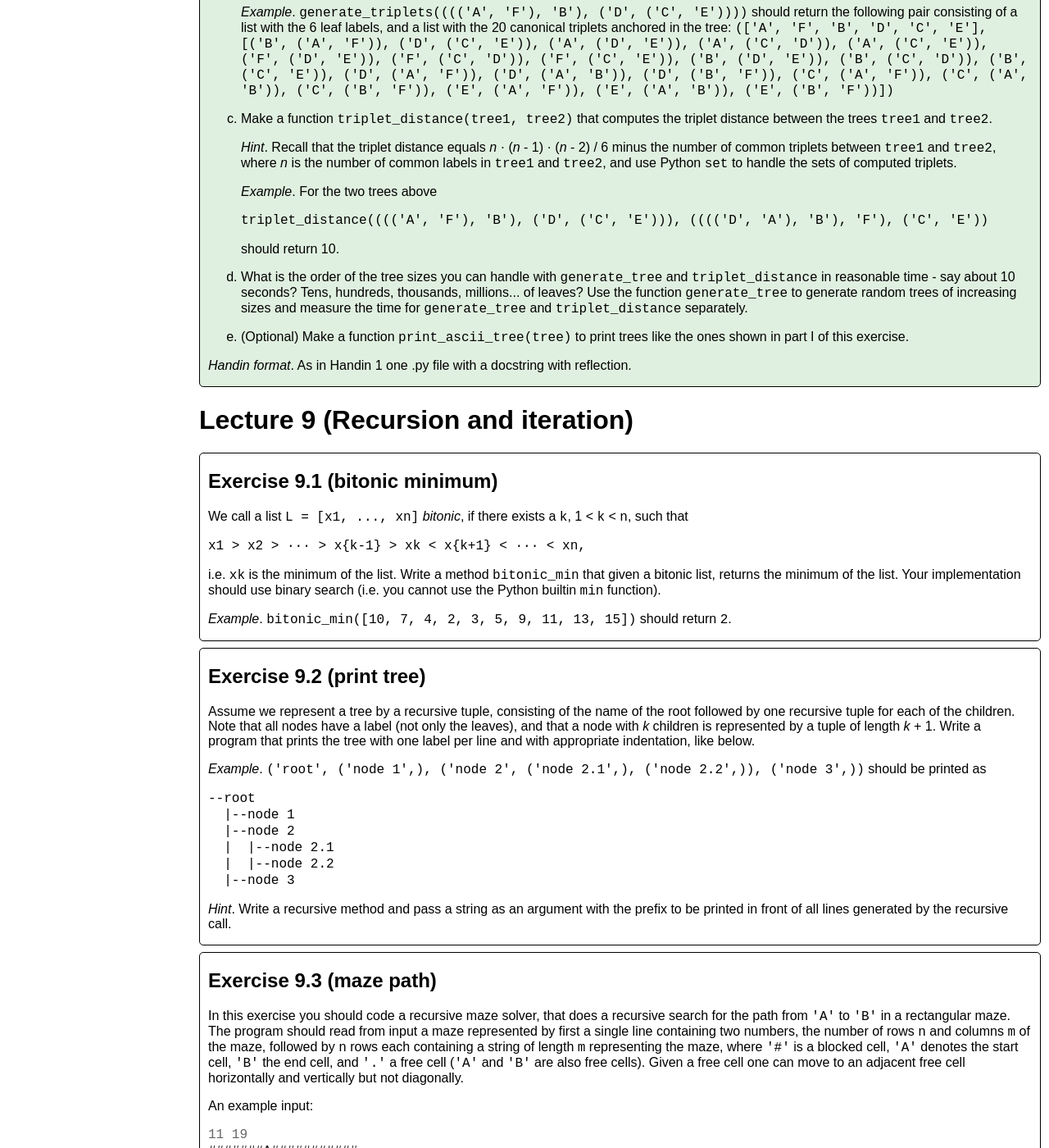
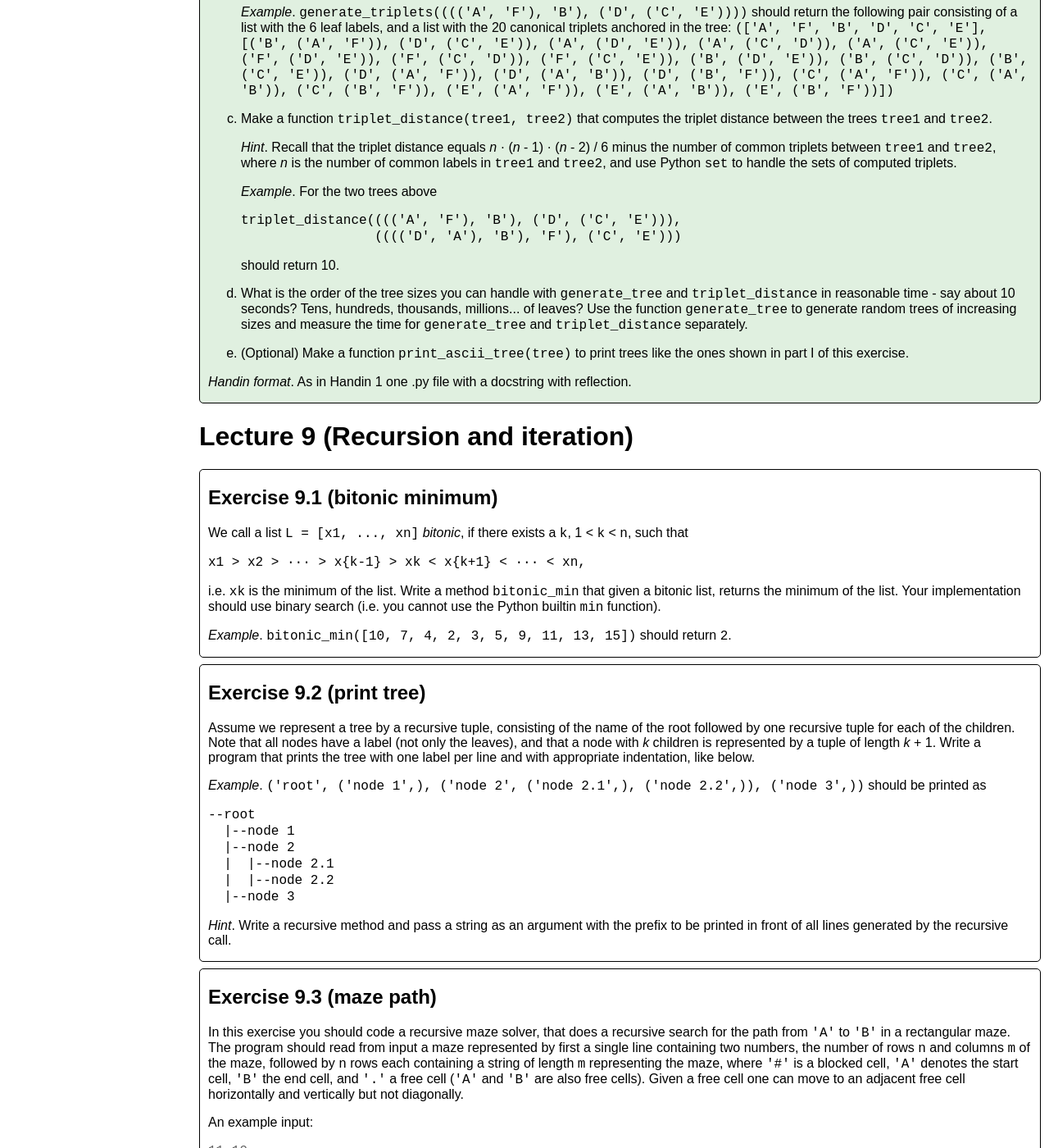
Before and after one commit to gsbrodal/gsbrodal.github.io, a Jekyll site: the page built from ipsa/exercises.html, in a window 1280 px wide and 1400 px high, scrolled down 14802 px. Shown: the whole window at 82% size. Built offline with Jekyll 4.4.1, drawn with Linux system fonts in a browser that asks for light colours.

Commit message:
line wrap in exercises

```diff
--- a/ipsa/exercises.html
+++ b/ipsa/exercises.html
@@ -641,7 +641,8 @@ Right: (&#39;A&#39;, (&#39;G&#39;, ((&#39;E&#39;, &#39;F&#39;), ((&#39;B&#39;, &
 <p>Make a function <code>triplet_distance(tree1, tree2)</code> that computes the triplet distance between the trees <code>tree1</code> and <code>tree2</code>.</p>
 <p><em>Hint</em>. Recall that the triplet distance equals <em>n</em> · (<em>n</em> - 1) · (<em>n</em> - 2) / 6 minus the number of common triplets between <code>tree1</code> and <code>tree2</code>, where <em>n</em> is the number of common labels in <code>tree1</code> and <code>tree2</code>, and use Python <code>set</code> to handle the sets of computed triplets.</p>
 <p><em>Example</em>. For the two trees above</p>
-<div class="codehilite"><pre><span></span><code>triplet_distance((((&#39;A&#39;, &#39;F&#39;), &#39;B&#39;), (&#39;D&#39;, (&#39;C&#39;, &#39;E&#39;))), ((((&#39;D&#39;, &#39;A&#39;), &#39;B&#39;), &#39;F&#39;), (&#39;C&#39;, &#39;E&#39;))
+<div class="codehilite"><pre><span></span><code>triplet_distance((((&#39;A&#39;, &#39;F&#39;), &#39;B&#39;), (&#39;D&#39;, (&#39;C&#39;, &#39;E&#39;))),
+                 ((((&#39;D&#39;, &#39;A&#39;), &#39;B&#39;), &#39;F&#39;), (&#39;C&#39;, &#39;E&#39;)))
 </code></pre></div>
 
 <p>should return 10.</p>
--- a/ipsa/style.css
+++ b/ipsa/style.css
@@ -15,6 +15,11 @@ a:hover {
 
 .exercise ol, .handin ol {
   list-style-type: lower-alpha !important;
+}
+
+.exercise pre, .handin pre {
+white-space: pre-wrap;
+word-wrap: break-word;
 }
 
 div.float-left {
```
